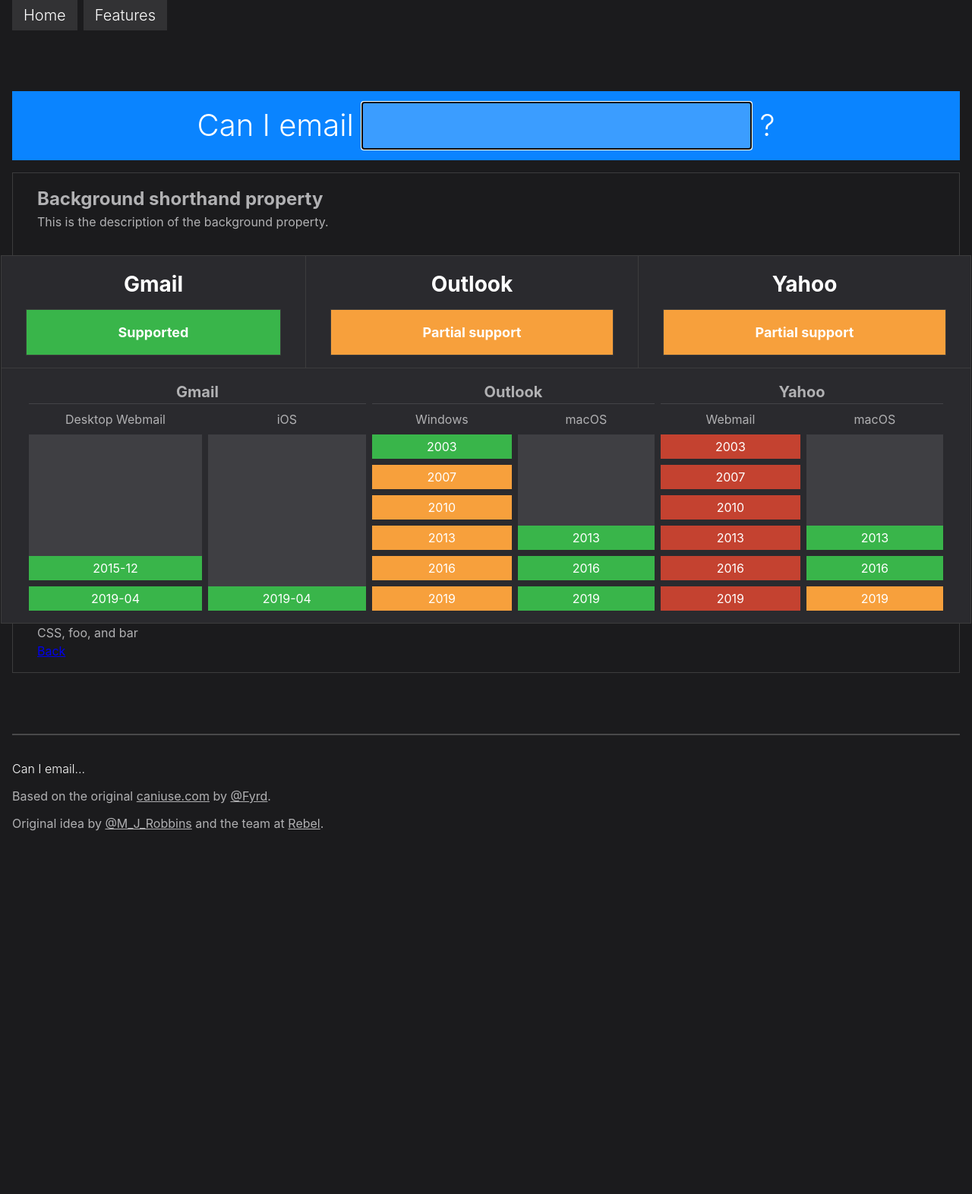
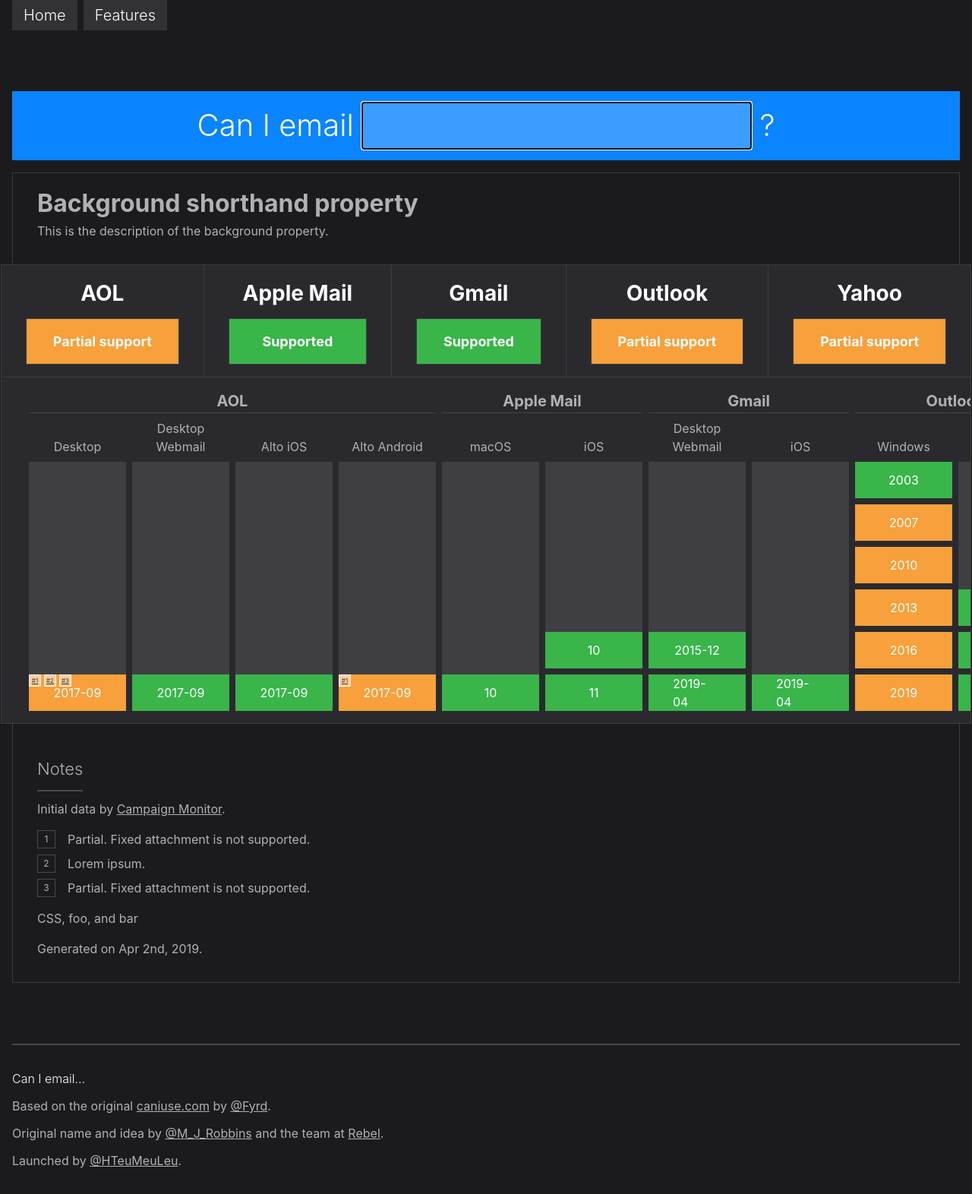
Before and after one commit to hteumeuleu/caniemail, a Jekyll site: the page built from _features/background.md, in a window 1280 px wide. Shown: the whole page at 76% size. Built offline with Jekyll 4.4.1, drawn with Linux system fonts in a browser that asks for light colours; before the commit the page ends 1128 px from its top, so only the background shows below that.

Commit message:
Feature notes

```diff
--- a/_data/nicenames.yml
+++ b/_data/nicenames.yml
@@ -2,13 +2,19 @@
   gmail: "Gmail"
   outlook: "Outlook"
   yahoo: "Yahoo"
+  apple-mail: "Apple Mail"
+  aol: "AOL"
 platform:
+  desktop-app: "Desktop"
   desktop-webmail: "Desktop Webmail"
   mobile-webmail: "Mobile Webmail"
   webmail: "Webmail"
   ios: "iOS"
+  android: "Android"
   windows: "Windows"
   macos: "macOS"
+  alto-ios: "Alto iOS"
+  alto-android: "Alto Android"
 support:
   supported: "Supported"
   unsupported: "Not supported"
--- a/_features/background.md
+++ b/_features/background.md
@@ -4,6 +4,29 @@
 spec: "https://www.w3.org/TR/css-backgrounds-3/"
 tags: ["CSS", "foo", "bar"]
 stats: [
+    aol: [
+        desktop-app: [
+            "2017-09":"a #1 #2 #3"
+        ],
+        desktop-webmail: [
+            "2017-09":"y"
+        ],
+        alto-ios: [
+            "2017-09":"y"
+        ],
+        alto-android: [
+            "2017-09":"a #1"
+        ]
+    ],
+    apple-mail: [
+        macos: [
+            "10":"y"
+        ],
+        ios: [
+            "10":"y",
+            "11":"y"
+        ]
+    ],
     gmail: [
         desktop-webmail: [
             "2015-12":"y",
@@ -44,4 +67,10 @@
         ]
     ]
 ]
+notes: "Initial data by [Campaign Monitor](https://www.campaignmonitor.com/css/color-background/background/)."
+notes_by_num: [
+    "1": "Partial. Fixed attachment is not supported.",
+    "2": "Lorem ipsum.",
+    "3": "Partial. Fixed attachment is not supported."
+]
 ---
--- a/_includes/footer.html
+++ b/_includes/footer.html
@@ -4,6 +4,9 @@
 		Based on the original <a href="https://www.caniuse.com">caniuse.com</a> by <a href="https:/www.twitter.com/Fyrd">@Fyrd</a>.
 	</p>
 	<p>
-		Original idea by <a href="https://www.twitter.com/M_J_Robbins">@M_J_Robbins</a> and the team at <a href="https://www.gorebel.com/">Rebel</a>.
+		Original name and idea by <a href="https://www.twitter.com/M_J_Robbins">@M_J_Robbins</a> and the team at <a href="https://www.gorebel.com/">Rebel</a>.
+	</p>
+	<p>
+		Launched by <a href="https://www.twitter.com/HTeuMeuLeu">@HTeuMeuLeu</a>.
 	</p>
 </footer>
--- a/_layouts/feature.html
+++ b/_layouts/feature.html
@@ -2,8 +2,10 @@
 layout: default
 ---
 <section class="feature">
-	<h1 class="data-title">{{ page.title }}</h1>
-	<p>{{ page.description }}</p>
+	<header class="feature-header">
+		<h1 class="feature-title">{{ page.title }}</h1>
+		{{ page.description | markdownify }}
+	</header>
 	<div class="data">
 		<div class="data-summary">
 			<ul class="data-summary-panel">
@@ -13,7 +15,7 @@
 				{% assign family-key = family-obj | first %}
 				{% assign family-values = family-obj | last %}
 				{% assign family-support = '' %}
-				<h3>{{ site.data.nicenames.family[family-key] | default: family-key }}</h3>
+				<h2 class="data-summary-family-title">{{ site.data.nicenames.family[family-key] | default: family-key }}</h2>
 				{% for platform in family-values %}
 					{% assign platform-obj = platform | first %}
 					{% assign platform-key = platform-obj | first %}
@@ -21,7 +23,7 @@
 					{% for version in platform-values %}
 						{% assign version-obj = version | first %}
 						{% assign version-key = version-obj | first %}
-						{% assign version-values = version-obj | last %}
+						{% assign version-values = version-obj | last | split: ' ' | first %}
 						{% comment %}
 							Assign highest support value possible.
 							If it's a mix of anything, result should be 'a'.
@@ -60,23 +62,24 @@
 					{% assign family-key = family-obj | first %}
 					{% assign family-values = family-obj | last %}
 				<div class="data-family">
-					<h2 class="data-family-name">
+					<h3 class="data-family-name">
 						{{ site.data.nicenames.family[family-key] | default: family-key }}
-					</h2>
+					</h3>
 					<div class="data-client-list">
 						{% for platform in family-values %}
 							{% assign platform-obj = platform | first %}
 							{% assign platform-key = platform-obj | first %}
 							{% assign platform-values = platform-obj | last %}
 							<div class="data-client">
-								<h3 class="data-platform-name">
+								<h4 class="data-platform-name">
 									{{ site.data.nicenames.platform[platform-key] | default: platform-key }}
-								</h3>
+								</h4>
 								<div class="data-versions-list">
 								{% for version in platform-values %}
 									{% assign version-obj = version | first %}
 									{% assign version-key = version-obj | first %}
-									{% assign version-values = version-obj | last %}
+									{% assign version-values = version-obj | last | split: ' ' | first %}
+									{% assign version-notes = version-obj | last | split: ' ' | shift %}
 									{% case version-values %}
 										{% when 'y' %}
 											{% assign stat_class_name = 'supported' %}
@@ -87,7 +90,16 @@
 										{% else %}
 											{% assign stat_class_name = '' %}
 									{% endcase %}
-									<div class="data-version {{ stat_class_name }}"> {{ version-key }}</div>
+									<div class="data-version {{ stat_class_name }}">
+										{{ version-key }}
+										{% if version-notes.size > 0  %}
+											<div class="data-version-notes">
+											{% for note-key in version-notes %}
+												<a href="#{{ page.title | slugify }}-cite-note-{{ note-key | slugify }}">{{ note-key }}</a>
+											{% endfor %}
+											</div>
+										{% endif %}
+									</div>
 								{% endfor %}
 								</div>
 							</div>
@@ -98,11 +110,24 @@
 			</div>
 		</div>
 	</div>
-
-	<!-- Categories -->
-	<p>
-	{{ page.tags | array_to_sentence_string }}
-	</p>
-
-	<a href="{{ site.url }}/{{ page.collection }}">Back</a>
+	<div class="data-notes">
+		<h2 class="caniemail-list-title">Notes</h2>
+		{{ page.notes | markdownify }}
+		<ul class="data-notes-list">
+		{% for note in page.notes_by_num %}
+			{% assign note-obj = note | first %}
+			{% assign note-key = note-obj | first %}
+			{% assign note-value = note-obj | last %}
+			<li class="data-note" id="{{ page.title | slugify }}-cite-note-{{ note-key | slugify }}">
+				<span class="data-note-key">{{ note-key }}</span> {{ note-value | markdownify }}
+			</li>
+		{% endfor %}
+		</ul>
+		<p>
+			{{ page.tags | array_to_sentence_string }}
+		</p>
+		<p>
+			Generated on {{ site.time | date_to_string: "ordinal", "US" }}.
+		</p>
+	</div>
 </section>
--- a/_sass/feature.scss
+++ b/_sass/feature.scss
@@ -1,6 +1,10 @@
 .feature {
 	padding: 1rem 2rem;
 	border: 1px solid #3c3c3d;
+}
+
+.feature-title {
+	font-size: 2rem;
 }
 
 .data {
@@ -37,7 +41,7 @@
 		outline: 1px solid #fff;
 	}
 
-	.data-summary-family h3 {
+	.data-summary-family-title {
 		margin-bottom: 0.75rem;
 		font-size: 1.75rem;
 	}
@@ -66,6 +70,8 @@
 .data-details {
 	position: relative;
 	padding: 1rem 2rem;
+	overflow-x: auto;
+	overflow-y: hidden;
 	border-top: 1px solid #3c3c3d;
 }
 
@@ -95,6 +101,10 @@
 // Plaform
 // (ie iOS, Windows, …)
 .data-platform-name {
+	display: flex;
+	align-items: flex-end;
+	justify-content: center;
+	min-height: 4rem;
 	padding: 0.5rem;
 	font-size: 1rem;
 	font-weight: normal;
@@ -112,6 +122,7 @@
 	flex-direction: column;
 	flex-grow: 1;
 	margin: 0 0.25rem;
+	min-width: 8rem;
 }
 
 // Clients versions
@@ -129,16 +140,85 @@
 }
 
 .data-version {
+	position: relative;
 	display: flex;
 	align-items: center;
 	justify-content: center;
 	flex-shrink: 0;
 	flex-grow: 0;
 	padding: 0 2rem;
-	height: 2rem;
+	height: 3rem;
 	color: #fff;
 
 	&:not(:first-child) {
 		margin-top: 0.5rem;
 	}
 }
+
+.data-version-notes {
+	position: absolute;
+	left: 0;
+	top: 0;
+	display: flex;
+	flex-direction: row;
+
+	& > a {
+		display: flex;
+		justify-content: center;
+		align-items: center;
+		margin-right: 0.25rem;
+		width: 1rem;
+		height: 1rem;
+		color: #333;
+		font-size: 0.5rem;
+		background: rgba(255, 255, 255, 0.5);
+		border: 1px solid rgba(255, 255, 255, 0.8);
+	}
+}
+
+/*
+ * Notes
+ */
+.data-notes {
+	padding: 2rem 0 1rem;
+
+	a {
+		color: inherit;
+	}
+
+	p:not(:last-child) {
+		margin-bottom: 1rem;
+	}
+}
+
+.data-notes-list {
+	position: relative;
+	list-style: none;
+	margin-left: 2.5rem;
+	margin-bottom: 1rem;
+}
+
+.data-note {
+	position: relative;
+
+	&:not(:last-child) {
+		margin-bottom: 0.5rem;
+	}
+
+	p {
+		display: inline;
+	}
+}
+
+.data-note-key {
+	display: flex;
+	justify-content: center;
+	align-items: center;
+	position: absolute;
+	left: -2.5rem;
+	top: 0;
+	font-size: 0.75rem;
+	width: 1.5rem;
+	height: 1.5rem;
+	border: 1px solid rgba(255, 255, 255, 0.2);
+}
```
Also changed, not shown: 5 other files.
